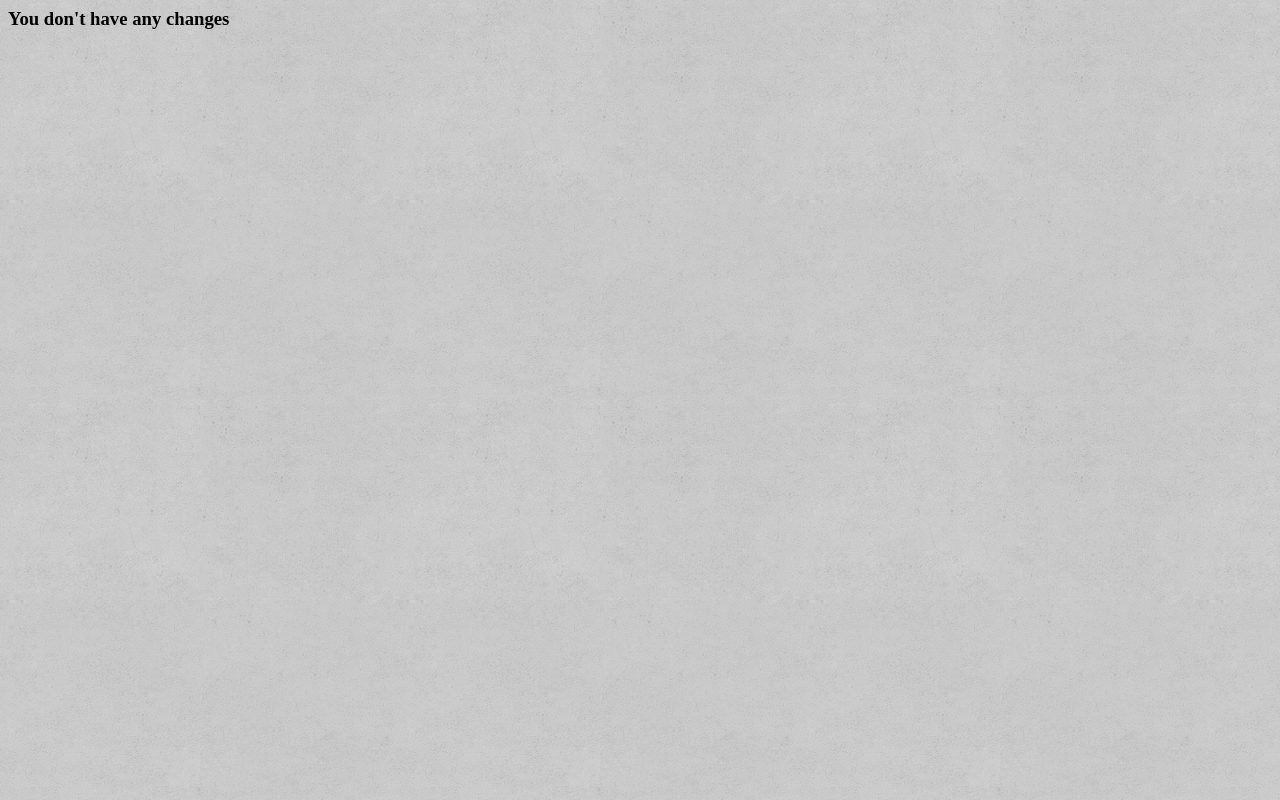
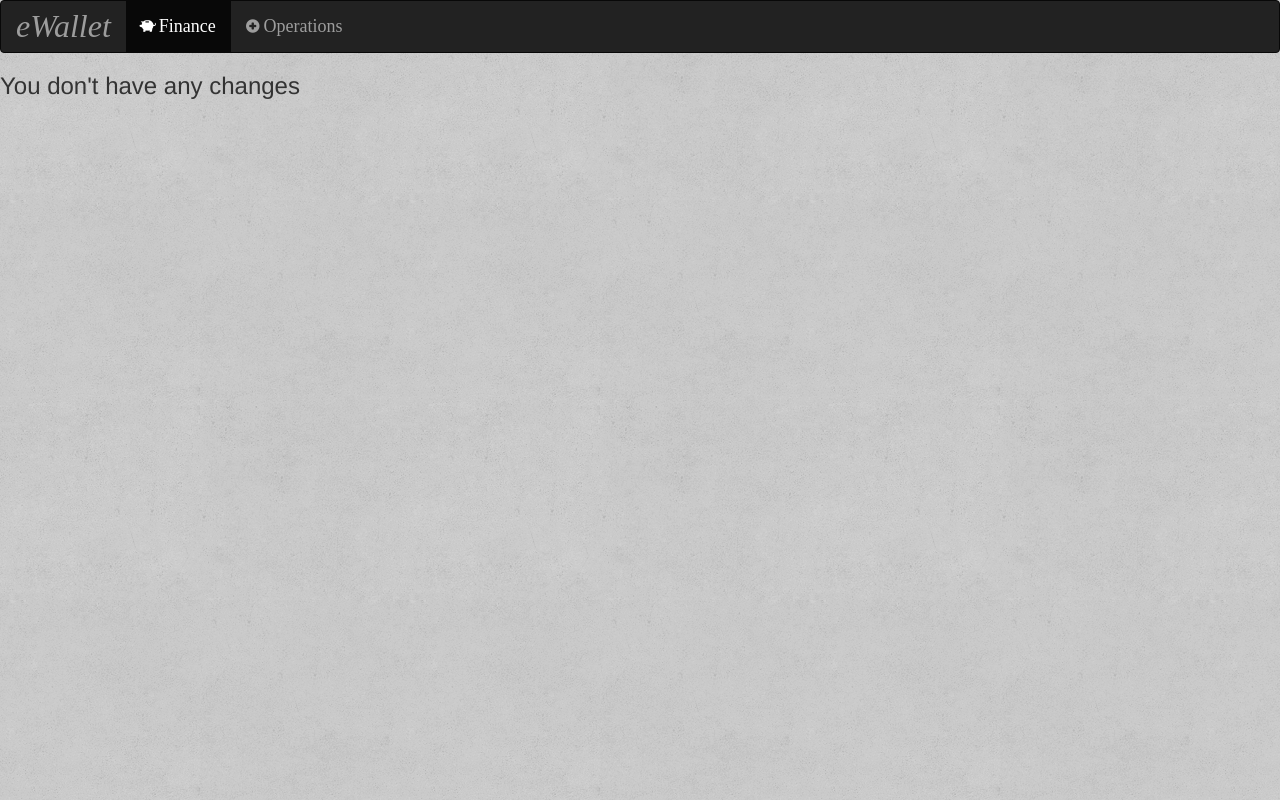
Before and after one commit to mbuciora/eWallet, a Django app: page / in a window 1280 px wide. Run offline with Django 3.2, Linux system fonts and the light colour scheme; data that the repository does not hold is empty; some libraries are stand-ins or nearby versions.

Commit message:
Added simple main page - beginning of Bootstrap

```diff
--- a/eWallet_app/static/style.css
+++ b/eWallet_app/static/style.css
@@ -1,3 +1,4 @@
 body {
     background: white url("images/mooning.png");
+    font-family: 'New Baskerville';
 }
--- a/eWallet_app/templates/index.html
+++ b/eWallet_app/templates/index.html
@@ -1,7 +1,39 @@
 {% load staticfiles %}
 <link rel="stylesheet" type="text/css" href="{% static 'style.css' %}" />
+<link rel="stylesheet" href="https://maxcdn.bootstrapcdn.com/bootstrap/3.3.6/css/bootstrap.min.css">
+<link href='https://fonts.googleapis.com/css?family=Satisfy' rel='stylesheet' type="text/css">
+<script src="https://ajax.googleapis.com/ajax/libs/jquery/1.12.0/jquery.min.js"></script>
+<script src="https://maxcdn.bootstrapcdn.com/bootstrap/3.3.6/js/bootstrap.min.js"></script>
 
+<nav class="navbar navbar-inverse">
+    <div class="container-fluid">
+        <div class="navbar-header">
+            <button type="button" class="navbar-toggle" data-toggle="collapse" data-target="#topNavBar">
+                <span class="icon-bar"></span>
+                <span class="icon-bar"></span>
+                <span class="icon-bar"></span>
+            </button>
 
+            <a class="navbar-brand" href="{% url 'index' %}"><em><font face="New Baskerville" size="6">eWallet</font></em></a>
+        </div>
+
+        <!-- Items -->
+        <div class="collapse navbar-collapse">
+            <ul class="nav navbar-nav">
+                <li class="active">
+                    <a href="{% url 'index' %}">
+                        <span class="glyphicon glyphicon-piggy-bank" aria-hidden="true"></span>&nbsp;<font face="New Baskerville" size="4">Finance</font>
+                    </a>
+                </li>
+                 <li class="">
+                    <a href="#">
+                        <span class="glyphicon glyphicon-plus-sign" aria-hidden="true"></span>&nbsp;<font face="New Baskerville" size="4">Operations</font>
+                    </a>
+                </li>
+            </ul>
+        </div>
+    </div>
+</nav>
 
 {% if all_changes %}
 <h3>Here are all my changes</h3>
```
Also changed, not shown: README.md.
